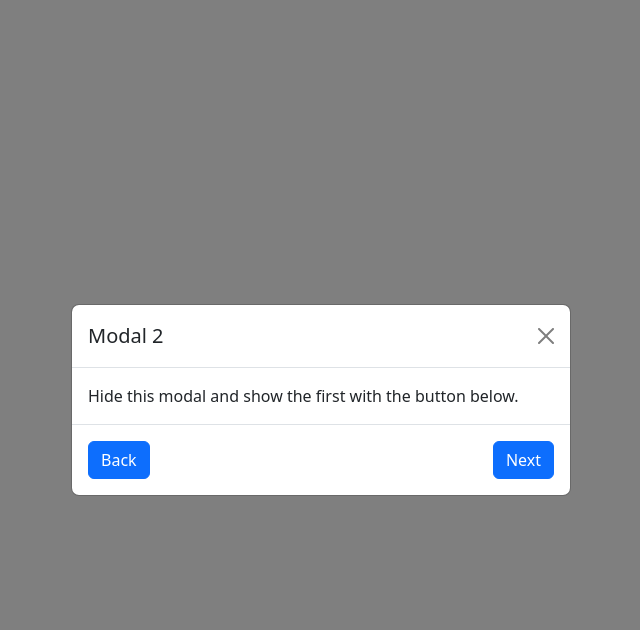
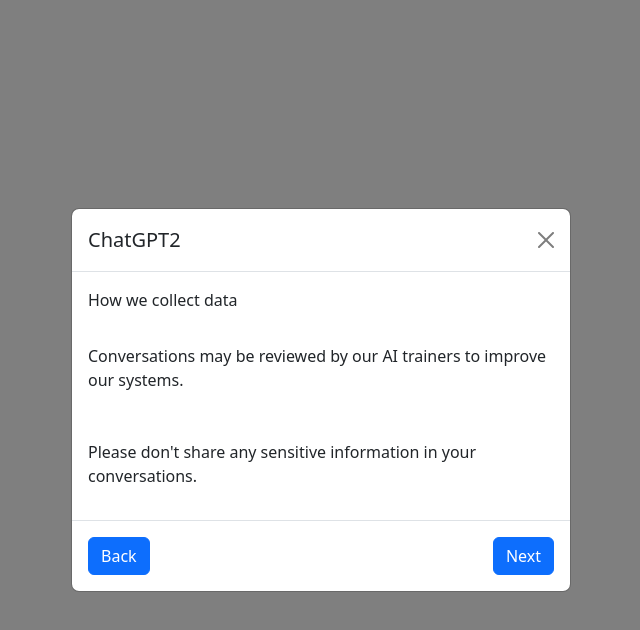
Before and after one commit to haroun-ab/Brief_03-ChatGPT, a plain HTML site: page modal.html in a window 1280 px wide. Both pictures are taken after a click on the button "Next". Shown: the whole page, without its empty margins (319-959 px from the left). Drawn offline with nearby package versions, Linux system fonts and the light colour scheme.

Commit message:
Modals with paragraphs

```diff
--- a/modal.html
+++ b/modal.html
@@ -19,7 +19,7 @@
      <div class="modal-dialog modal-dialog-centered">
         <div class="modal-content">
             <div class="modal-header">
-                <h1 class="modal-title fs-5" id="exampleModalToggleLabel1">Chat GPT</h1>
+                <h1 class="modal-title fs-5" id="exampleModalToggleLabel1">ChatGPT</h1>
                 <button type="button" class="btn-close" data-bs-dismiss="modal" aria-label="Close"></button>
             </div>
             <div class="m-3">
@@ -33,7 +33,7 @@
                     <p>While we have safeguards in place, the system may </br>occasionally generate incorrect or misleading information </br> and produce offensive or biasedcontent. It is not </br>intended to give advice.</p>
                 </div>
             </div>
-            <div class="d-flex justify-content-between modal-footer">
+            <div class="d-flex justify-content-end modal-footer">
                 <button class="btn btn-primary" data-bs-target="#exampleModalToggle2" data-bs-toggle="modal">Next</button>
             </div>
         </div>
@@ -46,11 +46,15 @@
         <div class="modal-dialog modal-dialog-centered">
             <div class="modal-content">
                 <div class="modal-header">
-                    <h1 class="modal-title fs-5" id="exampleModalToggleLabel2">Modal 2</h1>
+                    <h1 class="modal-title fs-5" id="exampleModalToggleLabel2">ChatGPT2</h1>
                     <button type="button" class="btn-close" data-bs-dismiss="modal" aria-label="Close"></button>
                 </div>
+                <p class="m-3">How we collect data</p>
                 <div class="modal-body">
-                    Hide this modal and show the first with the button below.
+                    <p>Conversations may be reviewed by our AI trainers to improve our systems.</p>
+                </div>
+                <div class="modal-body">
+                    <p>Please don't share any sensitive information in your conversations.</p>
                 </div>
                 <div class="d-flex justify-content-between modal-footer">
                     <button class="btn btn-primary " data-bs-target="#exampleModalToggleLabel1" data-bs-toggle="modal">Back</button>
@@ -65,15 +69,19 @@
         <div class="modal-dialog modal-dialog-centered">
             <div class="modal-content">
                 <div class="modal-header">
-                    <h1 class="modal-title fs-5" id="exampleModalToggleLabel2">Modal 3</h1>
+                    <h1 class="modal-title fs-5" id="exampleModalToggleLabel2">ChatGPT3</h1>
                     <button type="button" class="btn-close" data-bs-dismiss="modal" aria-label="Close"></button>
                 </div>
+                <p class="m-3">We'd love you feedback!</p>
                 <div class="modal-body">
-                    Hide this modal and show the first with the button below.
+                    <p>This system is optimized for dialogue. Let us know if a particular response was good or unhelpful.</p>
+                </div>
+                <div class="modal-body">
+                    <p>Share your feedback in our <a href="https://discord.com">Discord server.</a></p>
                 </div>
                 <div class="d-flex justify-content-between modal-footer">
                     <button class="btn btn-primary " data-bs-target="#exampleModalToggle2" data-bs-toggle="modal">Back</button>
-                    <button class="btn btn-primary" data-bs-target="#exampleModalToggle3" data-bs-toggle="modal">Next</button>
+                    <button class="btn btn-primary" data-bs-target="#exampleModalToggle3" data-bs-toggle="modal">Done</button>
                 </div>
             </div>
         </div>
```
